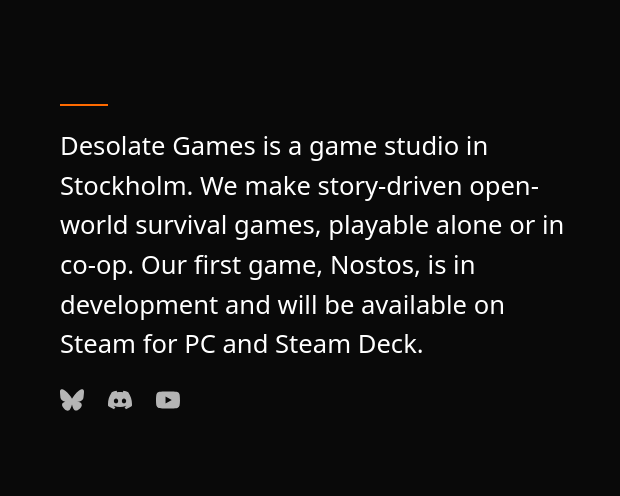
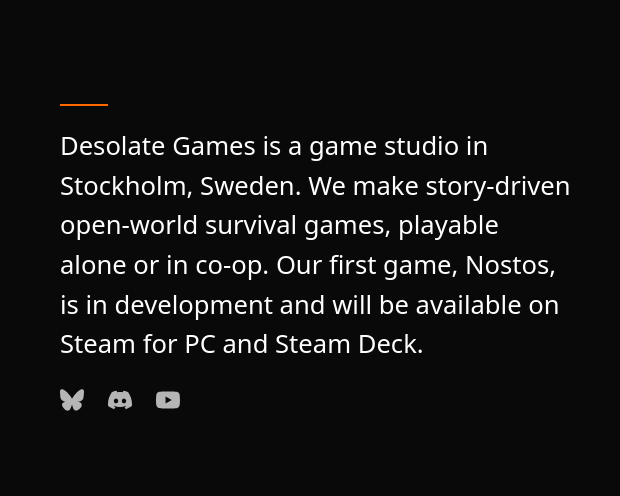
Before and after one commit to kaankaraoglu/desolate-games, a plain HTML site: page index.html in a window 1280 px wide. Shown: the part 142-638 px from the top of the page, 660-1280 px from the left. Drawn offline with Linux system fonts and the light colour scheme; a web font is replaced by a local one.

Commit message:
Say Stockholm, Sweden in the introduction
Co-Authored-By: Claude Fable 5.2 <noreply@anthropic.com>

```diff
--- a/index.html
+++ b/index.html
@@ -4,9 +4,9 @@
 <meta charset="utf-8">
 <meta name="viewport" content="width=device-width,initial-scale=1">
 <title>Desolate Games</title>
-<meta name="description" content="Desolate Games is a game studio in Stockholm. We make story-driven open-world survival games, playable alone or in co-op.">
+<meta name="description" content="Desolate Games is a game studio in Stockholm, Sweden. We make story-driven open-world survival games, playable alone or in co-op.">
 <meta property="og:title" content="Desolate Games">
-<meta property="og:description" content="Desolate Games is a game studio in Stockholm. We make story-driven open-world survival games, playable alone or in co-op.">
+<meta property="og:description" content="Desolate Games is a game studio in Stockholm, Sweden. We make story-driven open-world survival games, playable alone or in co-op.">
 <meta property="og:image" content="https://desolate.games/logo.webp">
 <meta name="color-scheme" content="dark">
 <link rel="icon" type="image/png" href="favicon.png">
@@ -33,7 +33,7 @@ p::before{content:"";display:block;width:3rem;height:2px;margin:0 0 1.25rem;back
 <h1 class="sr">Desolate Games</h1>
 <img src="logo.svg" width="1388" height="962" alt="Desolate Games logo: a bare tree on open ground">
 <section class="intro">
-<p>Desolate Games is a game studio in Stockholm. We make story-driven open-world survival games, playable alone or in co-op. Our first game, Nostos, is in development and will be available on Steam for PC and Steam Deck.</p>
+<p>Desolate Games is a game studio in Stockholm, Sweden. We make story-driven open-world survival games, playable alone or in co-op. Our first game, Nostos, is in development and will be available on Steam for PC and Steam Deck.</p>
 <div class="social">
 <span role="img" aria-label="Bluesky"><svg viewBox="0 0 24 24" aria-hidden="true"><path d="M12 10.8c-1.087-2.114-4.046-6.053-6.798-7.995C2.566.944 1.561 1.266.902 1.565.139 1.908 0 3.08 0 3.768c0 .69.378 5.65.624 6.479.815 2.736 3.713 3.66 6.383 3.364.136-.02.275-.039.415-.056-.138.022-.276.04-.415.056-3.912.58-7.387 2.005-2.83 7.078 5.013 5.19 6.87-1.113 7.823-4.308.953 3.195 2.05 9.271 7.733 4.308 4.267-4.308 1.172-6.498-2.74-7.078a8.741 8.741 0 0 1-.415-.056c.14.017.279.036.415.056 2.67.297 5.568-.628 6.383-3.364.246-.828.624-5.79.624-6.478 0-.69-.139-1.861-.902-2.206-.659-.298-1.664-.62-4.3 1.24C16.046 4.748 13.087 8.687 12 10.8Z"/></svg></span>
 <span role="img" aria-label="Discord"><svg viewBox="0 0 24 24" aria-hidden="true"><path d="M20.317 4.3698a19.7913 19.7913 0 00-4.8851-1.5152.0741.0741 0 00-.0785.0371c-.211.3753-.4447.8648-.6083 1.2495-1.8447-.2762-3.68-.2762-5.4868 0-.1636-.3933-.4058-.8742-.6177-1.2495a.077.077 0 00-.0785-.037 19.7363 19.7363 0 00-4.8852 1.515.0699.0699 0 00-.0321.0277C.5334 9.0458-.319 13.5799.0992 18.0578a.0824.0824 0 00.0312.0561c2.0528 1.5076 4.0413 2.4228 5.9929 3.0294a.0777.0777 0 00.0842-.0276c.4616-.6304.8731-1.2952 1.226-1.9942a.076.076 0 00-.0416-.1057c-.6528-.2476-1.2743-.5495-1.8722-.8923a.077.077 0 01-.0076-.1277c.1258-.0943.2517-.1923.3718-.2914a.0743.0743 0 01.0776-.0105c3.9278 1.7933 8.18 1.7933 12.0614 0a.0739.0739 0 01.0785.0095c.1202.099.246.1981.3728.2924a.077.077 0 01-.0066.1276 12.2986 12.2986 0 01-1.873.8914.0766.0766 0 00-.0407.1067c.3604.698.7719 1.3628 1.225 1.9932a.076.076 0 00.0842.0286c1.961-.6067 3.9495-1.5219 6.0023-3.0294a.077.077 0 00.0313-.0552c.5004-5.177-.8382-9.6739-3.5485-13.6604a.061.061 0 00-.0312-.0286zM8.02 15.3312c-1.1825 0-2.1569-1.0857-2.1569-2.419 0-1.3332.9555-2.4189 2.157-2.4189 1.2108 0 2.1757 1.0952 2.1568 2.419 0 1.3332-.9555 2.4189-2.1569 2.4189zm7.9748 0c-1.1825 0-2.1569-1.0857-2.1569-2.419 0-1.3332.9554-2.4189 2.1569-2.4189 1.2108 0 2.1757 1.0952 2.1568 2.419 0 1.3332-.946 2.4189-2.1568 2.4189Z"/></svg></span>
```
